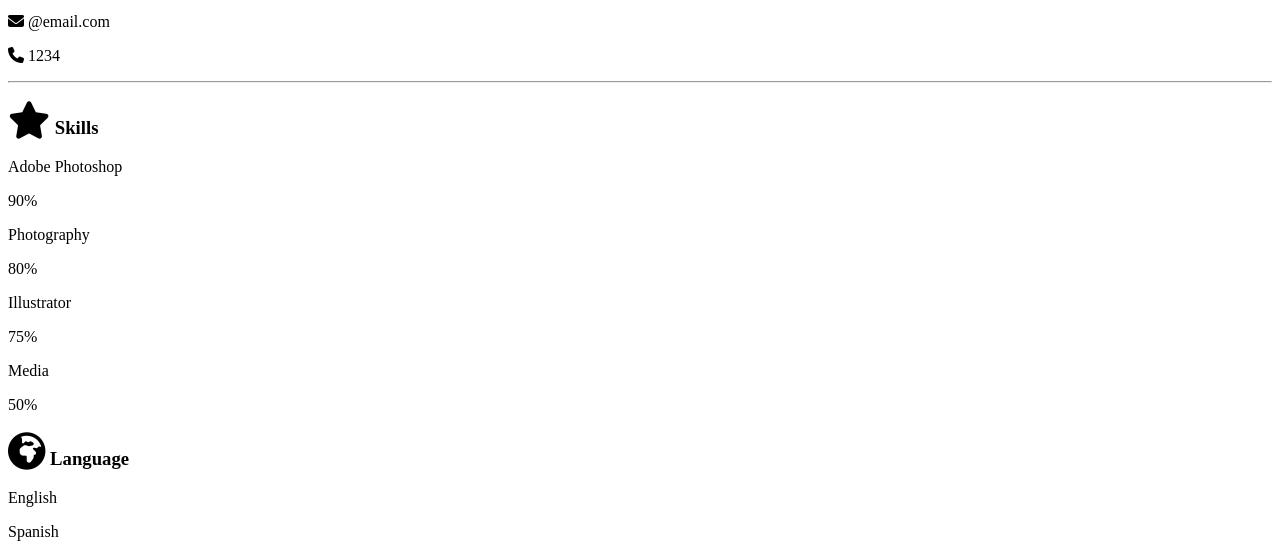
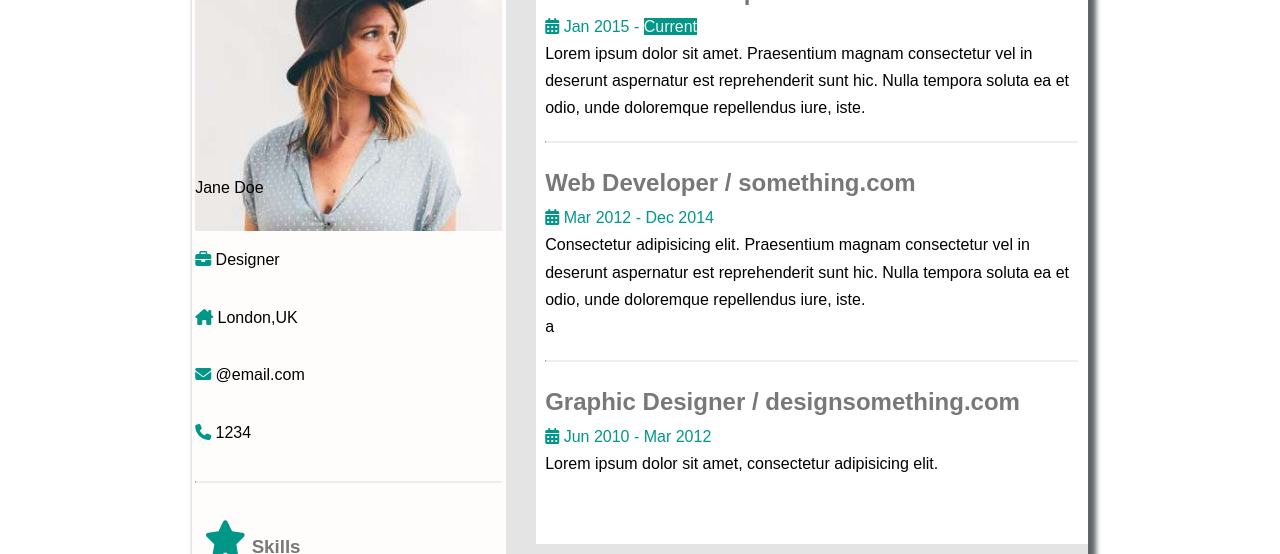
Before and after one commit to MALWICK/Cv-page-html-page, a plain HTML site: page index.html in a window 1280 px wide. Shown: the part 105-659 px from the top of the page. Drawn offline with Linux system fonts and the light colour scheme; the site is published under a folder, as on GitHub Pages, so addresses that start at the root find nothing.

Commit message:
solving conflicts

```diff
--- a/assets/styles/styles.css
+++ b/assets/styles/styles.css
@@ -30,7 +30,7 @@ main {
 }
 
 .jane {
-  background: url("/assets/styles/images/avatar_hat.png");
+  background: url("../images/avatar_hat.png");
   background-repeat: no-repeat;
   background-size: cover;
   background-position: center;
--- a/index.html
+++ b/index.html
@@ -11,7 +11,7 @@
       crossorigin="anonymous"
       referrerpolicy="no-referrer"
     />
-    <link rel="stylesheet" href="/assets/styles/styles.css" />
+    <link rel="stylesheet" href="assets/styles/styles.css" />
     <title>Document</title>
   </head>
   <body>
```
Also changed, not shown: assets/images/avatar_hat.png (renamed from assets/styles/images/avatar_hat.png).
